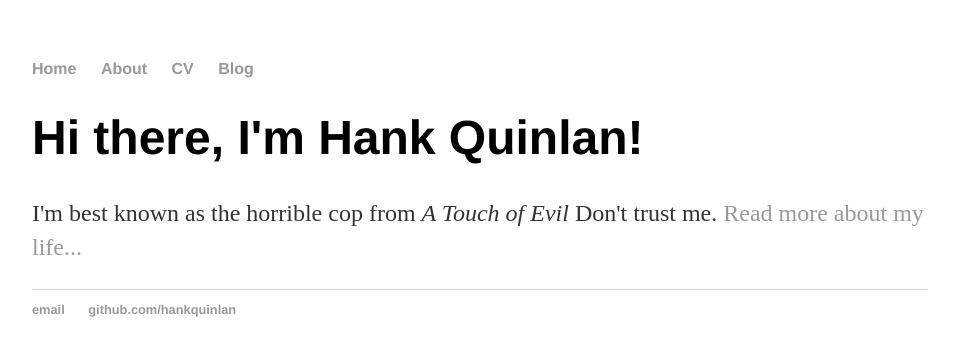
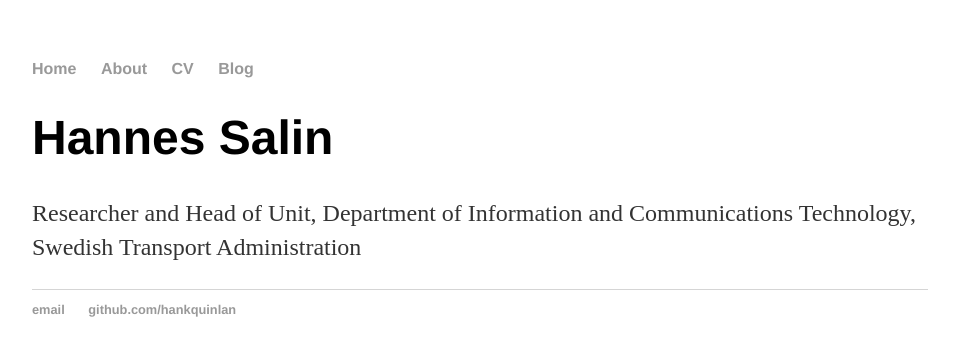
Before and after one commit to hannessalin/hannessalin.github.io, a Jekyll site: the page built from index.html, in a window 1280 px wide. Shown: the top 356 px of the page, without its empty margins (160-1115 px from the left). Built offline with Jekyll 4.4.1, drawn with Linux system fonts in a browser that asks for light colours.

Commit message:
Update index.html

```diff
--- a/index.html
+++ b/index.html
@@ -3,6 +3,6 @@ layout: default
 title: Hank Quinlan, Horrible Cop
 ---
 <div class="blurb">
-	<h1>Hi there, I'm Hank Quinlan!</h1>
-	<p>I'm best known as the horrible cop from <em>A Touch of Evil</em> Don't trust me. <a href="/about">Read more about my life...</a></p>
+	<h1>Hannes Salin</h1>
+	<p>Researcher and Head of Unit, Department of Information and Communications Technology, Swedish Transport Administration</p>
 </div><!-- /.blurb -->
```
